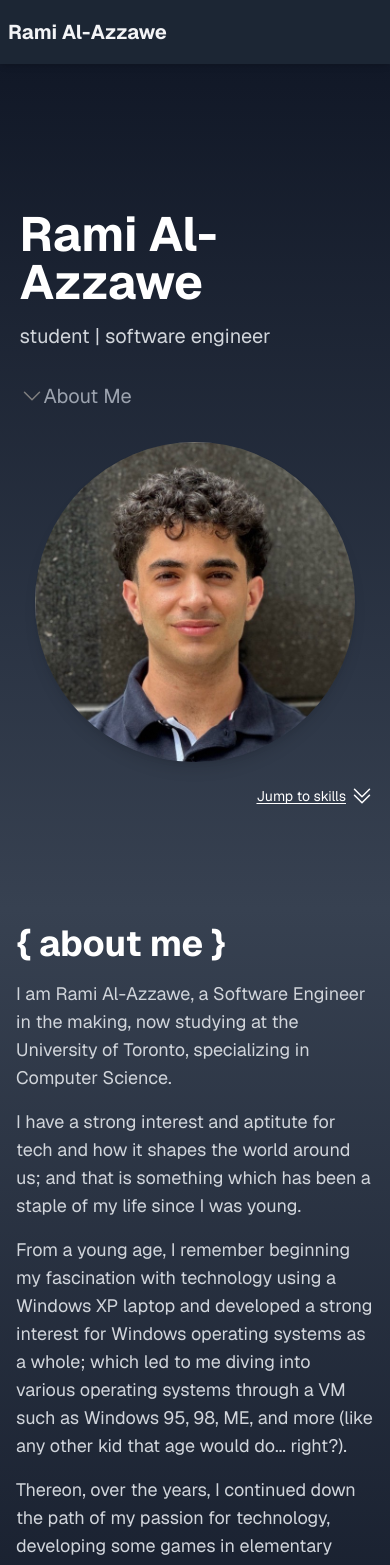
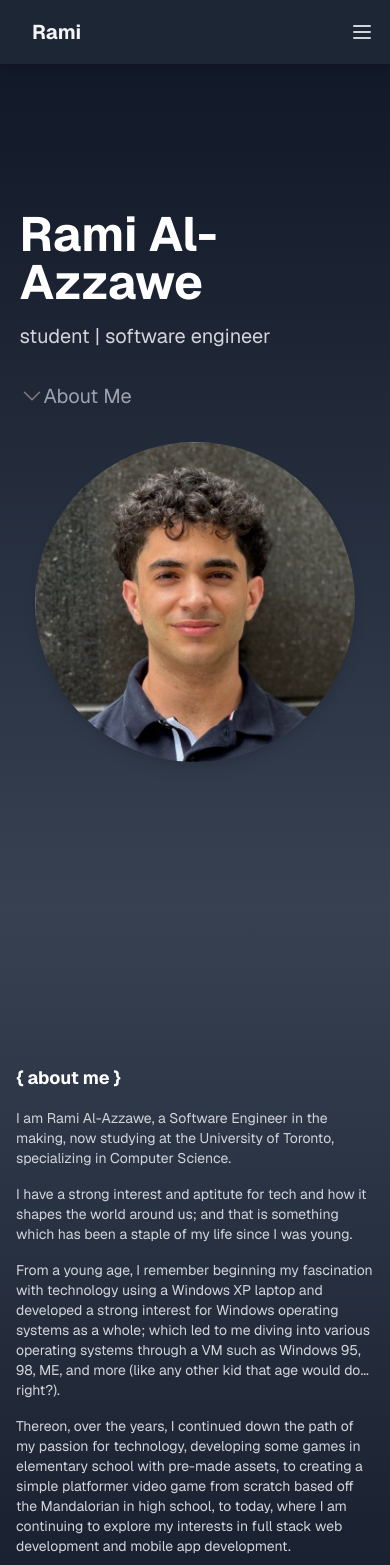
Before and after one commit to razzawe/personalsite, a Next.js app: page / in a window 390 px wide. Shown: the top 1565 px of the page. Built offline with nearby package versions, Linux system fonts and the light colour scheme.

Commit message:
feat: changed language layout, fixed centering, fixed project page

```diff
--- a/components/NavBar.tsx
+++ b/components/NavBar.tsx
@@ -1,21 +1,98 @@
-import Link from 'next/link'
+import { useState } from 'react';
+import Link from 'next/link';
 
 const Navbar = () => {
+  const [isOpen, setIsOpen] = useState(false);
+
   return (
     <nav className="fixed top-0 left-0 right-0 bg-gray-800 bg-opacity-90 shadow-md z-50">
       <div className="max-w-7xl mx-auto px-4 sm:px-6 lg:px-8">
         <div className="flex items-center justify-between h-16">
-          <div className="flex items-center pl-0 md:pl-0 -ml-2 md:-ml-4">
-            <Link href="#about" className="text-xl font-bold text-gray-100">Rami Al-Azzawe</Link>
+          {/* Logo */}
+          <div className="flex items-center pl-0 md:pl-0 ml-4 md:ml-2">
+            <Link
+              href="#about"
+              className="text-xl font-bold text-gray-100 sm:hidden"
+            >
+              Rami
+            </Link>
+            <Link
+              href="#about"
+              className="hidden sm:block text-xl font-bold text-gray-100"
+            >
+              Rami Al-Azzawe
+            </Link>
           </div>
-          <div className="hidden md:block">
-            <div className="ml-10 flex items-baseline space-x-4">
-              <Link href="/" className="text-gray-300 hover:text-white px-3 py-2 rounded-md text-sm font-medium">{" / home "}</Link>
-              <Link href="/projects" className="text-gray-300 hover:text-white px-3 py-2 rounded-md text-sm font-medium">{" / projects "}</Link>
-              <Link href="/blogs" className="text-gray-300 hover:text-white px-3 py-2 rounded-md text-sm font-medium">{" / blogs "}</Link>
-            </div>
+
+          {/* Hamburger Menu Button */}
+          <div className="flex md:hidden">
+            <button
+              onClick={() => setIsOpen(!isOpen)}
+              className="text-gray-300 hover:text-white focus:outline-none focus:ring-2 focus:ring-white"
+            >
+              <svg
+                className="h-6 w-6"
+                xmlns="http://www.w3.org/2000/svg"
+                fill="none"
+                viewBox="0 0 24 24"
+                stroke="currentColor"
+              >
+                <path
+                  strokeLinecap="round"
+                  strokeLinejoin="round"
+                  strokeWidth={2}
+                  d="M4 6h16M4 12h16M4 18h16"
+                />
+              </svg>
+            </button>
+          </div>
+
+          {/* Links for Larger Screens */}
+          <div className="hidden md:flex ml-10 items-baseline space-x-4">
+            <Link
+              href="/"
+              className="text-gray-300 hover:text-white px-3 py-2 rounded-md text-sm font-medium whitespace-nowrap"
+            >
+              {" / home "}
+            </Link>
+            <Link
+              href="/projects"
+              className="text-gray-300 hover:text-white px-3 py-2 rounded-md text-sm font-medium whitespace-nowrap"
+            >
+              {" / projects "}
+            </Link>
+            <Link
+              href="/blogs"
+              className="text-gray-300 hover:text-white px-3 py-2 rounded-md text-sm font-medium whitespace-nowrap"
+            >
+              {" / blogs "}
+            </Link>
           </div>
         </div>
+
+        {/* Dropdown Menu for Small Screens */}
+        {isOpen && (
+          <div className="md:hidden">
+            <Link
+              href="/"
+              className="block text-gray-300 hover:text-white px-3 py-2 rounded-md text-sm font-medium"
+            >
+              {" / home "}
+            </Link>
+            <Link
+              href="/projects"
+              className="block text-gray-300 hover:text-white px-3 py-2 rounded-md text-sm font-medium"
+            >
+              {" / projects "}
+            </Link>
+            <Link
+              href="/blogs"
+              className="block text-gray-300 hover:text-white px-3 py-2 rounded-md text-sm font-medium"
+            >
+              {" / blogs "}
+            </Link>
+          </div>
+        )}
       </div>
     </nav>
   );
--- a/pages/index.tsx
+++ b/pages/index.tsx
@@ -123,7 +123,7 @@ export default function Home() {
           <div className="flex items-center absolute right-4 bottom-[100px]">
             <Link
               href="#skills"
-              className="text-white text-bold underline underline-offset-2 md:text-xl text-sm whitespace-nowrap mr-1"
+              className="hidden lg:block text-white text-bold underline underline-offset-2 md:text-xl text-sm whitespace-nowrap mr-1"
             >
               {"Jump to skills"}
             </Link>
@@ -134,7 +134,7 @@ export default function Home() {
               viewBox="0 0 24 24"
               strokeWidth={1.5}
               stroke="white"
-              className="size-6"
+              className="size-6 hidden lg:block "
             >
               <path
                 strokeLinecap="round"
@@ -161,17 +161,17 @@ export default function Home() {
 
   {/* Right Side: Text */}
   <div className="flex flex-col justify-center items-start p-4 md:pl-6 text-white space-y-4">
-    <h2 className="text-4xl font-bold">{"{ about me }"}</h2>
-    <p className="text-lg text-gray-300">
+    <h2 className="md:text-4xl text-lg font-bold">{"{ about me }"}</h2>
+    <p className="md:text-lg text-sm text-gray-300">
      I am Rami Al-Azzawe, a Software Engineer in the making, now studying at the University of Toronto, specializing in Computer Science.
     </p>
-    <p className="text-lg text-gray-300">
+    <p className="md:text-lg text-sm text-gray-300">
     I have a strong interest and aptitute for tech and how it shapes the world around us; and that is something which has been a staple of my life since I was young.
     </p>
-    <p className="text-lg text-gray-300">
+    <p className="md:text-lg text-sm text-gray-300">
       From a young age, I remember beginning my fascination with technology using a Windows XP laptop and developed a strong interest for Windows operating systems as a whole; which led to me diving into various operating systems through a VM such as Windows 95, 98, ME, and more (like any other kid that age would do... right?).
     </p>
-    <p className="text-lg text-gray-300">
+    <p className="md:text-lg text-sm text-gray-300">
       Thereon, over the years, I continued down the path of my passion for technology, developing some games in elementary school with pre-made assets, to creating a simple platformer video game from scratch based off the Mandalorian in high school, to today, where I am continuing to explore my interests in full stack web development and mobile app development.
     </p>
 
@@ -199,33 +199,33 @@ export default function Home() {
             </div>
             <div className="flex flex-col space-y-8 w-4/5 mx-auto relative">
               <div className="justify-center">
-                <h1 className="text-3xl font-bold">// languages</h1>
+                <h1 className="md:text-3xl text-xl font-bold">// languages</h1>
               </div>
 
-              <div className="grid md:grid-cols-4 sm:grid-cols-2 grid-cols-1 gap-4 ml-10 break-words">
+              <div className="grid md:grid-cols-4 grid-cols-2 gap-4 md:ml-10 break-words">
                 {languages.map((language, index) => (
                   <div className="group items-center justify-center text-center font-bold bg-red-500 p-6 pt-10 pb-10 m-3 rounded-lg bg-gradient-to-tr from-blue-500 to-indigo-400 border-4 border-transparent transition-colors duration-300 hover:border-white ">
                     {language.language}
                     <div className="flex items-center justify-center opacity-0 group-hover:opacity-100 transition-opacity duration-300">
-                      <p className="text-sm mt-2 ">Used in: {language.usage}</p>
+                      <p className="md:text-sm text-xs mt-2 ">Used in: {language.usage}</p>
                     </div>
                   </div>
                 ))}
               </div>
 
-              <h1 className="text-3xl font-bold">
+              <h1 className="md:text-3xl text-xl font-bold">
                 // frameworks && developer tools
               </h1>
 
-              <div className="grid md:grid-cols-4 sm:grid-cols-2 grid-cols-1 gap-4 ml-10 break-words">
+              <div className="grid md:grid-cols-4 sm:grid-cols-2 grid-cols-1 gap-4 md:ml-10 break-words">
                 {tools.map((tool, index) => (
                   <div className="text-center font-bold bg-red-500 p-3 pt-5 pb-5 m-1 rounded-lg bg-gradient-to-tr from-blue-500 to-indigo-400 ">
                     {tool}
                   </div>
                 ))}
               </div>
-              <h1 className="text-3xl font-bold">// additional skills</h1>
-              <div className="grid md:grid-cols-4 sm:grid-cols-2 grid-cols-1 gap-4 ml-10 break-words">
+              <h1 className="md:text-3xl text-xl font-bold">// additional skills</h1>
+              <div className="grid md:grid-cols-4 sm:grid-cols-2 grid-cols-1 gap-4 md:ml-10  break-words">
                 {additional.map((skill, index) => (
                   <div className="text-center font-bold bg-red-500 p-6 pt-3 pb-3 m-1 rounded-lg bg-gradient-to-tr from-blue-500 to-indigo-400 ">
                     {skill}
--- a/pages/projects.tsx
+++ b/pages/projects.tsx
@@ -45,7 +45,7 @@ export default function Home() {
       <NavBar />
       <section
         id="projects"
-        className="min-h-screen relative flex flex-col bg-gradient-to-b from-blue-950 to-blue-700 px-[5vw] py-[5vh]"
+        className="min-h-screen relative flex flex-col bg-gradient-to-b from-gray-900 to-gray-700 px-[5vw] py-[5vh]"
       >
         <div className="flex">
           <h1 className="text-center items-start justify-start text-white text-bold text-5xl mt-20 mb-5">
@@ -61,13 +61,13 @@ export default function Home() {
             </h1>
 
             <div className="flex flex-row">
-              <div className="mt-2 p-2 rounded-lg bg-gradient-to-tr from-gray-900 to-gray-700 border-4 border-transparent transition-colors duration-300 hover:border-white ">
-                <div className="relative w-[300px] h-32">
+              <div className="hidden md:block mt-2 p-2 rounded-lg bg-gradient-to-tr from-gray-900 to-gray-700 border-4 border-transparent transition-colors duration-300 hover:border-white ">
+                <div className="hidden md:block relative w-[300px] h-32">
                   <Image
                     src={project.picture}
                     alt="Project Picture"
                     fill
-                    className="full border-gray-700 shadow-lg object-cover"
+                    className="hidden md:block full border-gray-700 shadow-lg object-cover"
                   />
                 </div>
               </div>
```
